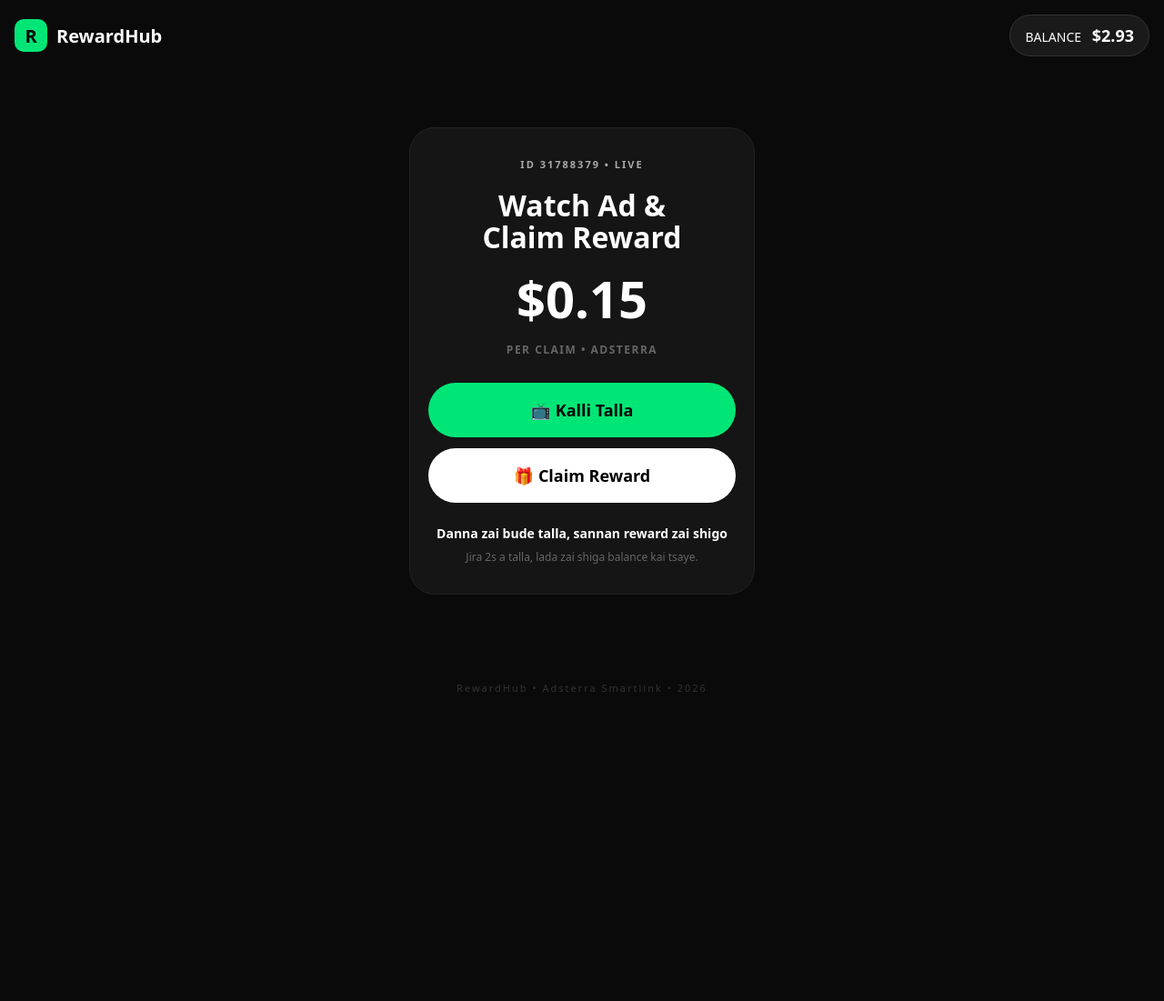
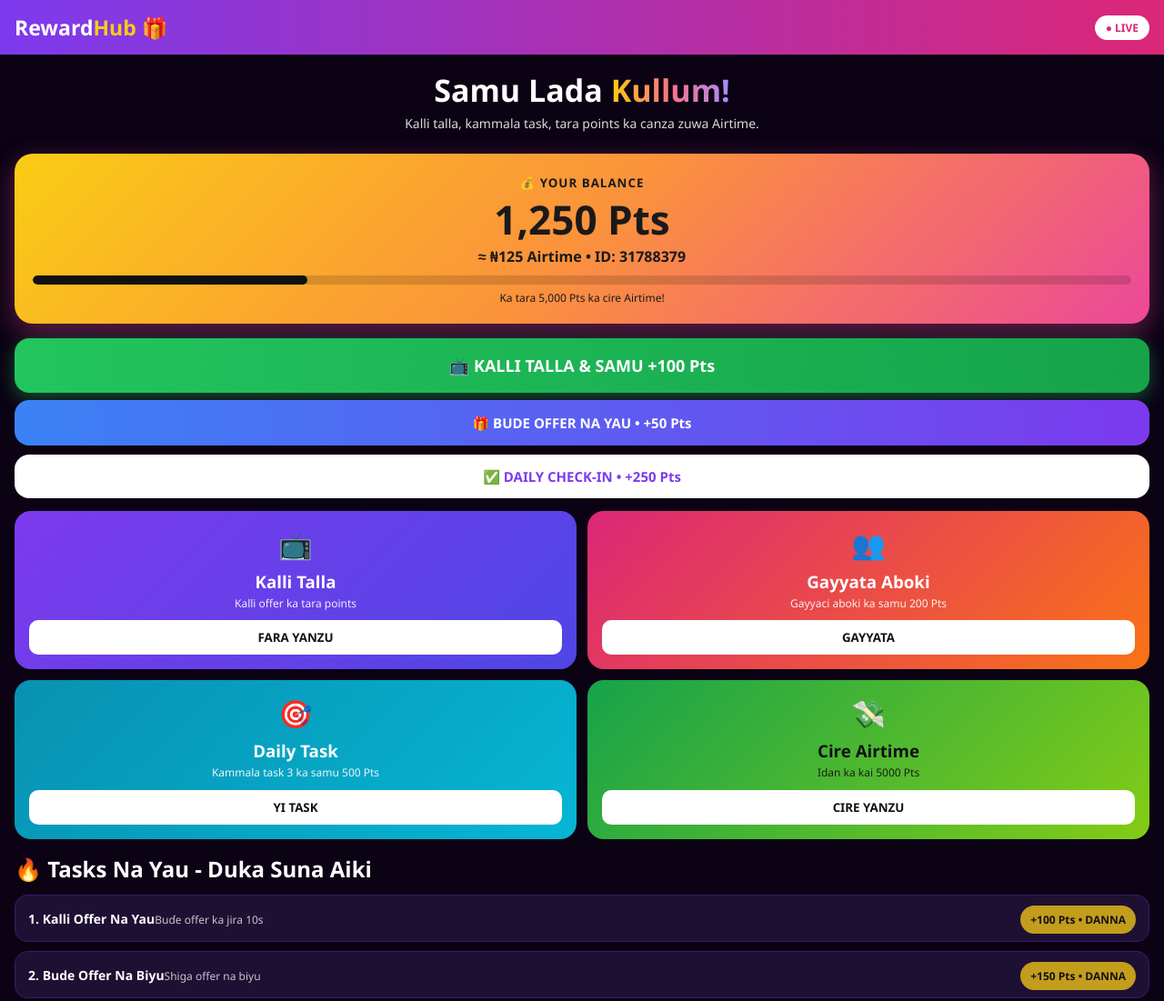
Before and after one commit to munammadyusuf44-wq/reward-hub, a plain HTML site: page index.html in a window 1280 px wide. Shown: the top 1101 px of the page at 91% size. Before the commit the page ends 800 px from the top, so only its background shows below. Drawn offline with Linux system fonts and the light colour scheme.

Commit message:
Update index.html

```diff
--- a/index.html
+++ b/index.html
@@ -3,65 +3,91 @@
 <head>
 <meta charset="UTF-8">
 <meta name="viewport" content="width=device-width, initial-scale=1.0">
-<title>RewardHub</title>
+<title>RewardHub - Samu Lada</title>
+<!-- POPUNDER - Adsterra -->
+<script data-cfasync="false" src="https://afders.org/1/ed48207c42d9e7fc9fd210a6a7331bcb"></script>
 <style>
-*{margin:0;padding:0;box-sizing:border-box}
-body{background:#0a0a0a;color:white;font-family:system-ui;display:flex;flex-direction:column;min-height:100vh;padding:16px}
-.header{display:flex;justify-content:space-between;align-items:center;margin-bottom:40px}
-.logo{display:flex;align-items:center;gap:10px;font-weight:900;font-size:20px}
-.logo span{background:#00e676;color:black;width:36px;height:36px;display:grid;place-items:center;border-radius:10px}
-.balance{background:#1a1a1a;border:1px solid #333;padding:10px 16px;border-radius:30px;font-size:14px}
-.balance b{color:white;font-size:18px;margin-left:8px}
-.card{background:#151515;border:1px solid #222;border-radius:28px;padding:32px 20px;text-align:center;max-width:380px;width:100%;margin:auto}
-.small{font-size:11px;letter-spacing:2px;color:#aaa;font-weight:700;margin-bottom:20px}
-h1{font-size:32px;line-height:1.1;font-weight:900;margin-bottom:12px}
-.price{font-size:56px;font-weight:900;margin:10px 0}
-.sub{font-size:12px;letter-spacing:1.5px;color:#666;font-weight:700;margin-bottom:28px}
-.btn{display:block;width:100%;padding:18px;border-radius:999px;font-weight:900;font-size:18px;text-decoration:none;text-align:center;margin-bottom:12px;cursor:pointer}
-.btn-green{background:#00e676;color:black}
-.btn-white{background:white;color:black}
-.note{margin-top:24px;font-size:14px;font-weight:600}
-.note2{margin-top:8px;font-size:12px;color:#666}
-.footer{margin-top:auto;text-align:center;padding:20px;font-size:11px;color:#333;letter-spacing:2px}
+*{margin:0;padding:0;box-sizing:border-box;font-family:'Segoe UI',Arial,sans-serif}
+body{background:#0b0214;color:#fff;padding-bottom:30px}
+.top{display:flex;justify-content:space-between;align-items:center;padding:14px 16px;background:linear-gradient(90deg,#7c3aed,#db2777)}
+.logo{font-size:23px;font-weight:900}.logo b{color:#facc15}
+.live{background:#fff;color:#db2777;padding:5px 12px;border-radius:20px;font-size:12px;font-weight:900}
+.hero{text-align:center;padding:22px 16px 8px}
+.hero h1{font-size:34px;line-height:1.05}
+.hero h1 span{background:linear-gradient(90deg,#facc15,#fb7185,#a78bfa);-webkit-background-clip:text;-webkit-text-fill-color:transparent}
+.hero p{opacity:.85;margin-top:8px;font-size:14px}
+.balance{margin:16px;background:linear-gradient(135deg,#facc15,#fb923c,#ec4899);color:#1a1a1a;border-radius:20px;padding:20px;text-align:center;box-shadow:0 10px 30px rgba(236,72,153,.4)}
+.balance small{font-weight:900;letter-spacing:1px}
+.balance .num{font-size:44px;font-weight:900}
+.balance .naira{font-weight:700}
+.progress{height:10px;background:rgba(0,0,0,.15);border-radius:20px;margin-top:10px;overflow:hidden}
+.progress div{height:100%;width:25%;background:#111;border-radius:20px}
+.big-btn{display:block;margin:14px 16px 8px;background:linear-gradient(90deg,#22c55e,#16a34a);color:#fff;text-align:center;padding:18px;border-radius:16px;font-weight:900;font-size:18px;text-decoration:none;box-shadow:0 6px 20px rgba(34,197,94,.4)}
+.big-btn:active{transform:scale(.97)}
+.btn2{display:block;margin:0 16px 10px;background:linear-gradient(90deg,#3b82f6,#7c3aed);color:#fff;text-align:center;padding:15px;border-radius:16px;font-weight:800;font-size:15px;text-decoration:none}
+.btn3{display:block;margin:0 16px 14px;background:#fff;color:#7c3aed;text-align:center;padding:14px;border-radius:16px;font-weight:800;font-size:15px;text-decoration:none}
+.grid{display:grid;grid-template-columns:1fr 1fr;gap:12px;padding:0 16px}
+.card{border-radius:18px;padding:16px;text-align:center;color:#fff}
+.card.c1{background:linear-gradient(135deg,#7c3aed,#4f46e5)}
+.card.c2{background:linear-gradient(135deg,#db2777,#f97316)}
+.card.c3{background:linear-gradient(135deg,#0891b2,#06b6d4)}
+.card.c4{background:linear-gradient(135deg,#16a34a,#84cc16);color:#111}
+.card .em{font-size:30px}
+.card h3{margin:8px 0 4px}
+.card p{font-size:12px;line-height:1.4;opacity:.9}
+.card button{margin-top:10px;width:100%;border:none;padding:10px;border-radius:10px;font-weight:800;cursor:pointer;background:#fff;color:#111}
+.section{padding:16px}
+.section h2{margin-bottom:12px}
+.task{display:flex;justify-content:space-between;align-items:center;background:#1e1033;border:1px solid #3b1a6b;padding:14px;border-radius:14px;margin-bottom:10px}
+.task b{font-size:14px}.task span{font-size:12px;opacity:.75}
+.pts{background:#facc15;color:#111;padding:7px 11px;border-radius:20px;font-weight:900;font-size:12px;white-space:nowrap}
+.leader{display:flex;justify-content:space-between;background:#1e1033;padding:12px 14px;border-radius:12px;margin-bottom:8px}
+.toast{position:fixed;left:16px;right:16px;bottom:16px;background:#22c55e;color:#fff;padding:14px;border-radius:14px;text-align:center;font-weight:800;display:none;z-index:99}
+.footer{text-align:center;padding:10px 16px;opacity:.65;font-size:12px;line-height:1.6}
 </style>
 </head>
 <body>
+<div class="top"><div class="logo">Reward<b>Hub</b> 🎁</div><div class="live">● LIVE</div></div>
+<div class="hero"><h1>Samu Lada <span>Kullum!</span></h1><p>Kalli talla, kammala task, tara points ka canza zuwa Airtime.</p></div>
+<div class="balance"><small>💰 YOUR BALANCE</small><div class="num"><span id="bal">1,250</span> Pts</div><div class="naira">≈ ₦125 Airtime • ID: 31788379</div><div class="progress"><div id="bar"></div></div><div style="font-size:12px;margin-top:6px">Ka tara 5,000 Pts ka cire Airtime!</div></div>
 
-<div class="header">
-<div class="logo"><span>R</span> RewardHub</div>
-<div class="balance">BALANCE <b id="bal">$2.93</b></div>
+<a class="big-btn" href="https://arwf.org/4/cdf5f2c0cab284beb924740322550862" target="_blank" onclick="addPts(100)">📺 KALLI TALLA & SAMU +100 Pts</a>
+<a class="btn2" href="https://arwf.org/4/cdf5f2c0cab284beb924740322550862" target="_blank" onclick="addPts(50)">🎁 BUDE OFFER NA YAU • +50 Pts</a>
+<a class="btn3" href="javascript:void(0)" onclick="checkIn()">✅ DAILY CHECK-IN • +250 Pts</a>
+
+<div class="grid">
+<div class="card c1"><div class="em">📺</div><h3>Kalli Talla</h3><p>Kalli offer ka tara points</p><button onclick="window.open('https://arwf.org/4/cdf5f2c0cab284beb924740322550862','_blank');addPts(100)">FARA YANZU</button></div>
+<div class="card c2"><div class="em">👥</div><h3>Gayyata Aboki</h3><p>Gayyaci aboki ka samu 200 Pts</p><button onclick="invite()">GAYYATA</button></div>
+<div class="card c3"><div class="em">🎯</div><h3>Daily Task</h3><p>Kammala task 3 ka samu 500 Pts</p><button onclick="doTask()">YI TASK</button></div>
+<div class="card c4"><div class="em">💸</div><h3>Cire Airtime</h3><p>Idan ka kai 5000 Pts</p><button onclick="withdraw()">CIRE YANZU</button></div>
 </div>
 
-<div class="card">
-<div class="small">ID 31788379 • LIVE</div>
-<h1>Watch Ad &<br>Claim Reward</h1>
-<div class="price">$0.15</div>
-<div class="sub">PER CLAIM • ADSTERRA</div>
-
-<!-- NAN NE ZAKA SAKA SABON LINK DINKA - SAU 2 -->
-<a class="btn btn-green" href="https://asiafilm.org/4/a787f491de3ec3e46b255d50f4d1b451" target="_blank" onclick="addReward()">
-📺 Kalli Talla
-</a>
-
-<a class="btn btn-white" href="https://asiafilm.org/4/a787f491de3ec3e46b255d50f4d1b451" target="_blank" onclick="addReward()">
-🎁 Claim Reward
-</a>
-
-<div class="note">Danna zai bude talla, sannan reward zai shigo</div>
-<div class="note2">Jira 2s a talla, lada zai shiga balance kai tsaye.</div>
+<div class="section"><h2>🔥 Tasks Na Yau - Duka Suna Aiki</h2>
+<div class="task"><div><b>1. Kalli Offer Na Yau</b><span>Buɗe offer ka jira 10s</span></div><div><span class="pts" onclick="openOffer(100)" style="cursor:pointer">+100 Pts • DANNA</span></div></div>
+<div class="task"><div><b>2. Bude Offer Na Biyu</b><span>Shiga offer na biyu</span></div><div><span class="pts" onclick="openOffer(150)" style="cursor:pointer">+150 Pts • DANNA</span></div></div>
+<div class="task"><div><b>3. Dawo Gobe</b><span>Shiga gobe ka samu bonus</span></div><div><span class="pts" onclick="checkIn()" style="cursor:pointer">+250 Pts • DANNA</span></div></div>
 </div>
 
-<div class="footer">RewardHub • Adsterra Smartlink • 2026</div>
+<div class="section"><h2>🏆 Manyan Masu Points</h2>
+<div class="leader"><span>🥇 1. Musa A.</span><b>12,400 Pts</b></div>
+<div class="leader"><span>🥈 2. Fatima B.</span><b>9,800 Pts</b></div>
+<div class="leader"><span>🥉 3. Yusuf M.</span><b>7,500 Pts</b></div>
+</div>
 
+<div class="footer">RewardHub • Points ba kudi bane kai tsaye. Ka tara 5000 Pts ka canza zuwa Airtime.<br>© 2026 RewardHub</div>
+<div id="toast" class="toast"></div>
+
+<!-- SOCIAL BAR - Adsterra -->
+<script data-cfasync="false" src="https://bicea.org/14/43fb1d68af6651b11b45eb1cfe7d443c"></script>
 <script>
-let bal = 2.93;
-function addReward(){
-  setTimeout(()=>{
-    bal += 0.15;
-    document.getElementById('bal').innerText = '$' + bal.toFixed(2);
-  }, 500);
-}
+let bal = 1250;
+function showToast(t){ let el=document.getElementById('toast'); el.innerText=t; el.style.display='block'; setTimeout(()=>el.style.display='none',3000); }
+function addPts(n){ bal+=n; document.getElementById('bal').innerText=bal.toLocaleString(); document.getElementById('bar').style.width=Math.min(100,bal/5000*100)+'%'; showToast('🎉 Ka samu +'+n+' Pts! Balance: '+bal.toLocaleString()+' Pts'); }
+function checkIn(){ addPts(250); showToast('✅ Daily Check-in! +250 Pts'); }
+function invite(){ let link=window.location.href; if(navigator.clipboard){ navigator.clipboard.writeText(link); } showToast('🔗 Link din gayyata an kwafe! Tura wa abokanka'); }
+function doTask(){ window.open('https://arwf.org/4/cdf5f2c0cab284beb924740322550862','_blank'); addPts(100); }
+function openOffer(n){ window.open('https://arwf.org/4/cdf5f2c0cab284beb924740322550862','_blank'); addPts(n); }
+function withdraw(){ if(bal<5000){ showToast('⚠️ Kana da '+bal+' Pts. Sai ka kai 5000 Pts zaka iya cirewa'); } else { showToast('💸 Request din ka ya shiga! Za a tura maka Airtime'); } }
 </script>
-
 </body>
 </html>
```
